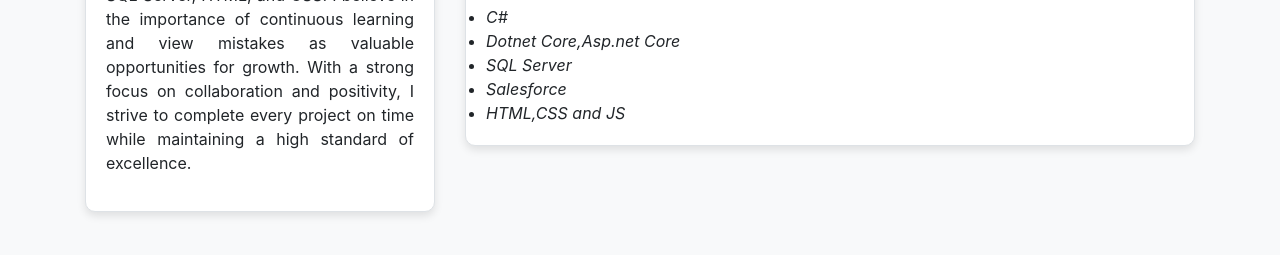
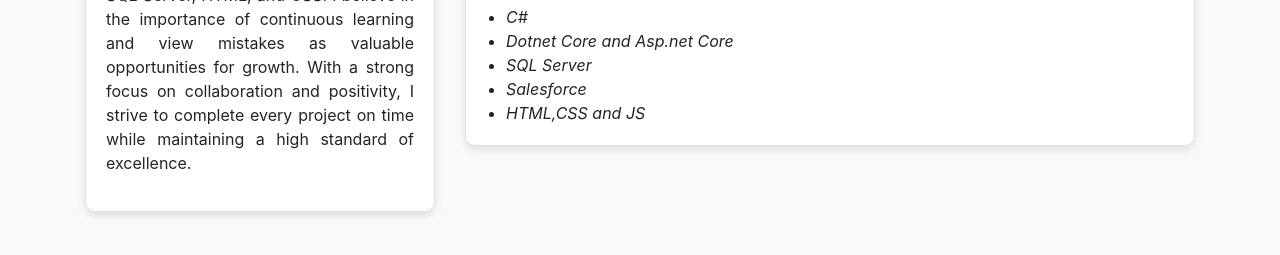
Before and after one commit to avunoma/avunoma, a plain HTML site: page index.html in a window 1280 px wide. Shown: the part 439-694 px from the top of the page. Drawn offline with nearby package versions, Linux system fonts and the light colour scheme.

Commit message:
commit changes

```diff
--- a/index.html
+++ b/index.html
@@ -76,13 +76,13 @@
 
                 <div class="profile-card">
                     <h2>Skills</h2>
-                    <ul class="list-group">
-                        <li> <i>C#</i></li>
-                        <li><i>Dotnet Core,Asp.net Core </i>
+                    <ul  class="list-group">
+                        <li style="margin-left: 20px;"> <i>C#</i></li>
+                        <li style="margin-left: 20px;"><i>Dotnet Core and Asp.net Core </i>
                         </li>
-                        <li> <i>SQL Server</i></li>
-                        <li><i>Salesforce</i> </li>
-                        <li> <i>HTML,CSS and JS</i></li>
+                        <li style="margin-left: 20px;"> <i>SQL Server</i></li>
+                        <li style="margin-left: 20px;"><i>Salesforce</i> </li>
+                        <li style="margin-left: 20px;"> <i>HTML,CSS and JS</i></li>
                     </ul>
                 </div>
 
```
